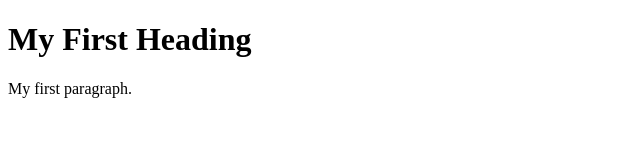
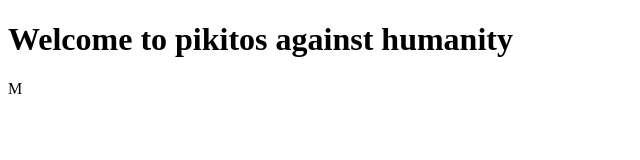
Before and after one commit to TheMather314/pikitos.github.io, a plain HTML site: page index.html in a window 1280 px wide. Shown: the whole page, without its empty margins (0-640 px from the left). Drawn offline with Linux system fonts and the light colour scheme.

Commit message:
Update index.html

```diff
--- a/index.html
+++ b/index.html
@@ -2,9 +2,10 @@
 <html>
 <body>
 
-<h1>My First Heading</h1>
+<h1>Welcome to pikitos against humanity</h1>
 
-<p>My first paragraph.</p>
+
+<p>M</p>
 
 </body>
 </html>
```
